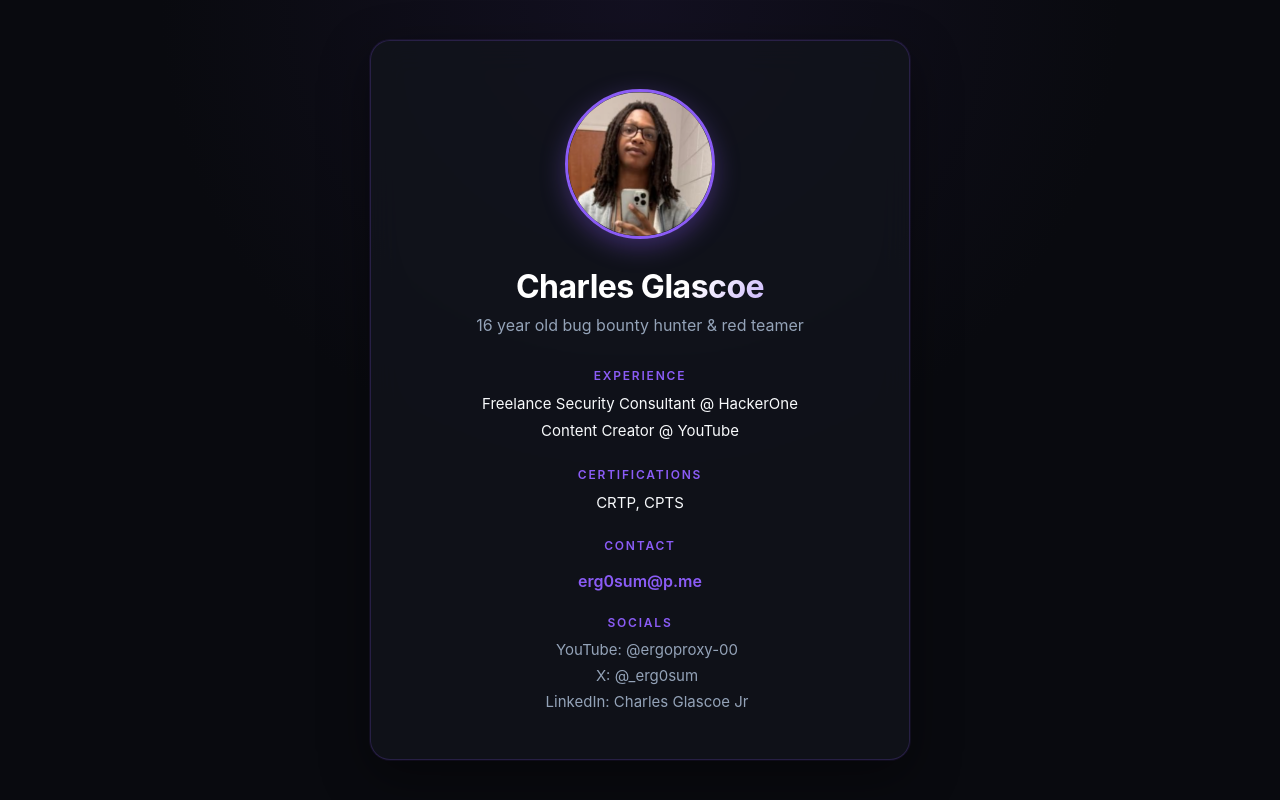
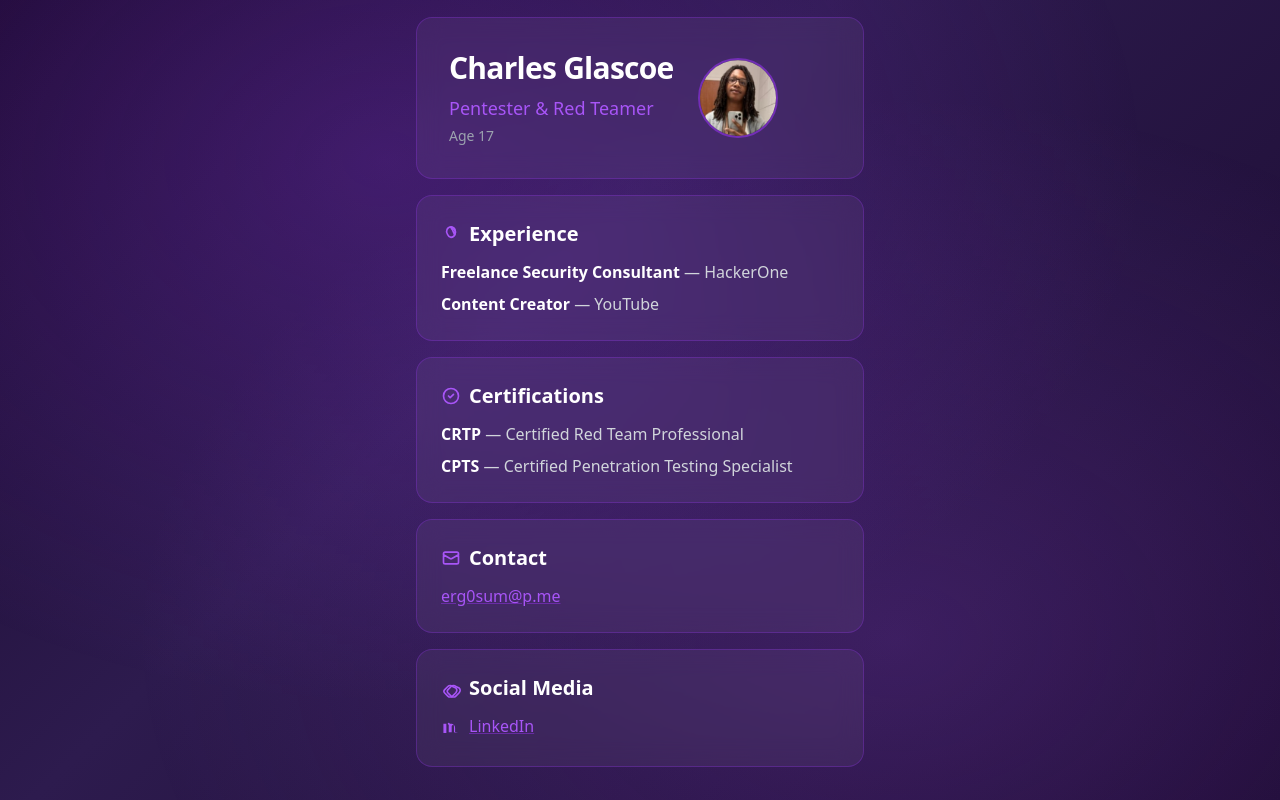
Before and after one commit to pure-nomad/pure-nomad.github.io, a plain HTML site: page index.html in a window 1280 px wide. Drawn offline with nearby package versions, Linux system fonts and the light colour scheme.

Commit message:
Update index.html

```diff
--- a/index.html
+++ b/index.html
@@ -1,171 +1,105 @@
-<!doctype html>
+<!DOCTYPE html>
 <html lang="en">
 <head>
-    <meta charset="UTF-8" />
-    <meta name="viewport" content="width=device-width, initial-scale=1.0" />
-    <title>Charles Glascoe</title>
+  <meta charset="UTF-8">
+  <meta name="viewport" content="width=device-width, initial-scale=1.0">
+  <title>Charles Glascoe — Pentester &amp; Red Teamer</title>
+  <script src="https://cdn.tailwindcss.com"></script>
+  <script>
+    tailwind.config = {
+      theme: { extend: { colors: { purple: { 400: '#a855f7', 500: '#9333ea', 600: '#7e22ce' } } } }
+    }
+  </script>
   <style>
-      :root {
-        --bg-dark: #090a0f;
-        --card-bg: rgba(18, 20, 28, 0.75);
-        --text-primary: #f8fafc;
-        --text-secondary: #94a3b8;
-        --accent-purple: #8B5CF6;
-        --accent-glow: rgba(139, 92, 246, 0.35);
-        --border-subtle: rgba(139, 92, 246, 0.2);
+    body {
+      background: linear-gradient(135deg, #1a0a2e 0%, #2d1b4e 40%, #1a0a2e 100%);
+      position: relative;
     }
-
-      * { box-sizing: border-box; margin: 0; padding: 0; }
-
-      body {
-        font-family: -apple-system, BlinkMacSystemFont, 'Segoe UI', Roboto, Helvetica, Arial, sans-serif;
-        background: radial-gradient(1200px circle at top center, rgba(139, 92, 246, 0.08), var(--bg-dark) 40%), var(--bg-dark);
-        color: var(--text-primary);
-        min-height: 100vh;
-        display: flex;
-        align-items: center;
-        justify-content: center;
-        padding: 20px;
+    body::before {
+      content: '';
+      position: fixed; inset: 0;
+      background: radial-gradient(ellipse at 30% 20%, rgba(147,51,234,0.25) 0%, transparent 60%),
+                  radial-gradient(ellipse at 70% 80%, rgba(168,85,247,0.2) 0%, transparent 60%);
+      pointer-events: none; z-index: -1;
     }
-
-      .container {
-        max-width: 540px;
-        width: 100%;
-        background: var(--card-bg);
-        backdrop-filter: blur(16px);
-        -webkit-backdrop-filter: blur(16px);
-        padding: 48px 36px;
-        border-radius: 20px;
-        border: 1px solid var(--border-subtle);
-        box-shadow: 0 16px 50px rgba(0, 0, 0, 0.4), 0 0 0 1px rgba(139, 92, 246, 0.1);
-        text-align: center;
-        animation: cardFadeIn 0.6s ease-out forwards;
+    @keyframes fadeInUp {
+      from { opacity: 0; transform: translateY(20px); }
+      to   { opacity: 1; transform: translateY(0); }
     }
-
-      img {
-        width: 150px;
-        height: 150px;
-        border-radius: 50%;
-        object-fit: cover;
-        border: 3px solid var(--accent-purple);
-        margin-bottom: 24px;
-        box-shadow: 0 8px 24px var(--accent-glow);
+    .fade-in {
+      animation: fadeInUp 0.8s ease-out both;
+    }
+    .section-hover {
       transition: transform 0.3s ease, box-shadow 0.3s ease;
     }
-
-      img:hover {
-        transform: scale(1.04);
-        box-shadow: 0 12px 32px rgba(139, 92, 246, 0.5);
+    .section-hover:hover {
+      transform: translateY(-4px);
+      box-shadow: 0 8px 30px rgba(147,51,234,0.3);
     }
-
-      h1 {
-        font-size: 32px;
-        font-weight: 700;
-        margin-bottom: 8px;
-        letter-spacing: -0.5px;
-        background: linear-gradient(135deg, #ffffff 60%, var(--accent-purple) 100%);
-        -webkit-background-clip: text;
-        background-clip: text;
-        color: transparent;
+    a.link-hover {
+      transition: color 0.3s ease, text-decoration-color 0.3s ease;
     }
-
-      .subtitle {
-        color: var(--text-secondary);
-        font-size: 16px;
-        margin-bottom: 32px;
-        line-height: 1.4;
-      }
-
-      .section-title {
-        font-size: 12px;
-        text-transform: uppercase;
-        letter-spacing: 1.8px;
-        color: var(--accent-purple);
-        margin-top: 24px;
-        margin-bottom: 10px;
-        font-weight: 600;
-        position: relative;
-        padding-left: 0;
-        text-align: center;
-      }
-
-      .section-title::before {
-  display: none;
-}
-
-      p {
-        margin: 5px 0;
-        font-size: 15px;
-        line-height: 1.5;
-        color: var(--text-primary);
-        text-align: center;
-      }
-
-      .email {
-        display: inline-block;
-        margin-top: 8px;
-        color: var(--accent-purple);
-        font-weight: 600;
-        text-decoration: none;
-        transition: opacity 0.2s ease, transform 0.2s ease;
-      }
-
-      .email:hover {
-        opacity: 0.85;
-        transform: translateY(-1px);
-      }
-
-      .socials a {
-        display: block;
-        color: var(--text-secondary);
-        text-decoration: none;
-        margin-top: 7px;
-        font-size: 15px;
-        padding-left: 12px;
-        border-left: 2px solid transparent;
-        transition: color 0.2s ease, transform 0.2s ease, border-color 0.2s ease;
-      }
-
-      .socials a:hover {
-        color: var(--accent-purple);
-        transform: translateX(4px);
-        border-left-color: var(--accent-purple);
-      }
-
-      @keyframes cardFadeIn {
-        from { opacity: 0; transform: translateY(12px); }
-        to   { opacity: 1; transform: translateY(0); }
-      }
-
-      @media (max-width: 600px) {
-        .container { padding: 36px 24px; border-radius: 16px; }
-        img { width: 130px; height: 130px; }
-        h1 { font-size: 28px; }
+    a.link-hover:hover {
+      color: #c084fc;
+      text-decoration-color: #c084fc;
     }
   </style>
 </head>
-  <body>
-    <div class="container">
-      <img src="pfp.png" alt="Charles Glascoe" />
-      <h1>Charles Glascoe</h1>
-      <p class="subtitle">16 year old bug bounty hunter & red teamer</p>
+<body class="min-h-screen flex items-center justify-center">
+  <div id="card" class="w-full max-w-md mx-4">
 
-      <div class="section-title">Experience</div>
-      <p>Freelance Security Consultant @ HackerOne</p>
-      <p>Content Creator @ YouTube</p>
+    <div class="fade-in section-hover bg-white/[0.05] backdrop-blur-md rounded-2xl p-8 mb-4 border border-purple-500/30">
+      <div class="flex items-center gap-6">
+        <div>
+          <h1 class="text-3xl font-bold text-white tracking-tight">Charles Glascoe</h1>
+          <p class="mt-2 text-lg text-purple-400">Pentester &amp; Red Teamer</p>
+          <p class="mt-1 text-sm text-gray-400">Age 17</p>
+        </div>
+        <img src="pfp.png" alt="Charles Glascoe" class="w-20 h-20 rounded-full border-2 border-purple-500/60 flex-shrink-0 object-cover">
+      </div>
+    </div>
 
-      <div class="section-title">Certifications</div>
-      <p>CRTP, CPTS</p>
+    <div class="fade-in section-hover bg-white/[0.05] backdrop-blur-md rounded-2xl p-6 mb-4 border border-purple-500/30" style="animation-delay: 0.15s;">
+      <h2 class="text-xl font-semibold text-white flex items-center gap-2">
+        <svg xmlns="http://www.w3.org/2000/svg" class="w-5 h-5 text-purple-400" fill="none" viewBox="0 0 24 24" stroke="currentColor"><path stroke-linecap="round" stroke-linejoin="round" stroke-width="2" d="M14.617 9.034a5.583 5.583 0 01-.593-1.623A5.583 5.583 0 0112 3.5h0a5.583 5.583 0 014.117 9.034z"/><path stroke-linecap="round" stroke-linejoin="round" stroke-width="2" d="M12 3.5a5.583 5.583 0 00-4.117 9.034A5.583 5.583 0 0012 16h0a5.583 5.583 0 004.117-9.034z"/></svg>
+        Experience
+      </h2>
+      <ul class="mt-3 space-y-2 text-gray-300">
+        <li><strong class="text-white">Freelance Security Consultant</strong> — HackerOne</li>
+        <li><strong class="text-white">Content Creator</strong> — YouTube</li>
+      </ul>
+    </div>
 
-      <div class="section-title">Contact</div>
-      <a href="mailto:erg0sum@p.me" class="email">erg0sum@p.me</a>
+    <div class="fade-in section-hover bg-white/[0.05] backdrop-blur-md rounded-2xl p-6 mb-4 border border-purple-500/30" style="animation-delay: 0.3s;">
+      <h2 class="text-xl font-semibold text-white flex items-center gap-2">
+        <svg xmlns="http://www.w3.org/2000/svg" class="w-5 h-5 text-purple-400" fill="none" viewBox="0 0 24 24" stroke="currentColor"><path stroke-linecap="round" stroke-linejoin="round" stroke-width="2" d="M9 12l2 2 4-4m6 2a9 9 0 11-18 0 9 9 0 0118 0z"/></svg>
+        Certifications
+      </h2>
+      <ul class="mt-3 space-y-2 text-gray-300">
+        <li><strong class="text-white">CRTP</strong> — Certified Red Team Professional</li>
+        <li><strong class="text-white">CPTS</strong> — Certified Penetration Testing Specialist</li>
+      </ul>
+    </div>
 
-      <div class="section-title">Socials</div>
-      <div class="socials">
-        <a href="https://www.youtube.com/@ergoproxy-00" target="_blank">YouTube: @ergoproxy-00</a>
-        <a href="https://x.com/_erg0sum" target="_blank">X: @_erg0sum</a>
-        <a href="https://www.linkedin.com/in/charles-glascoe-jr-949b44340/" target="_blank">LinkedIn: Charles Glascoe Jr</a>
+    <div class="fade-in section-hover bg-white/[0.05] backdrop-blur-md rounded-2xl p-6 mb-4 border border-purple-500/30" style="animation-delay: 0.45s;">
+      <h2 class="text-xl font-semibold text-white flex items-center gap-2">
+        <svg xmlns="http://www.w3.org/2000/svg" class="w-5 h-5 text-purple-400" fill="none" viewBox="0 0 24 24" stroke="currentColor"><path stroke-linecap="round" stroke-linejoin="round" stroke-width="2" d="M3 8l7.89 4.66a2 2 0 002.22 0L21 8M5 19h14a2 2 0 002-2V7a2 2 0 00-2-2H5a2 2 0 00-2 2v10a2 2 0 002 2z"/></svg>
+        Contact
+      </h2>
+      <a href="mailto:erg0sum@p.me" class="link-hover mt-3 inline-block text-purple-400 underline decoration-purple-500/50">erg0sum@p.me</a>
     </div>
+
+    <div class="fade-in section-hover bg-white/[0.05] backdrop-blur-md rounded-2xl p-6 mb-4 border border-purple-500/30" style="animation-delay: 0.6s;">
+      <h2 class="text-xl font-semibold text-white flex items-center gap-2">
+        <svg xmlns="http://www.w3.org/2000/svg" class="w-5 h-5 text-purple-400" fill="none" viewBox="0 0 24 24" stroke="currentColor"><path stroke-linecap="round" stroke-linejoin="round" stroke-width="2" d="M13.828 10.172a4 4 0 00-5.656 0l-4 4c-.96.96-.96 2.528 0 3.488l4 4a4 4 0 005.656 0l4-4a4 4 0 000-5.656z"/><path stroke-linecap="round" stroke-linejoin="round" stroke-width="2" d="M17.828 10.172a4 4 0 00-5.656 0l-4 4c-.96.96-.96 2.528 0 3.488l4 4a4 4 0 005.656 0l4-4a4 4 0 000-5.656z"/></svg>
+        Social Media
+      </h2>
+      <a href="https://www.linkedin.com/in/charles-glascoe-jr-949b44340/" target="_blank" rel="noopener noreferrer" class="link-hover mt-3 inline-flex items-center gap-2 text-purple-400 underline decoration-purple-500/50">
+        <svg xmlns="http://www.w3.org/2000/svg" class="w-5 h-5" fill="currentColor" viewBox="0 0 24 24"><path d="M20.447 20.452h-3.554v-6.19c0-2.18-.68-3.55-2.18-3.55-1.145 0-1.885.79-1.885 2.32v6.42H9.266V9.37h3.45c1.89 0 2.835 1.27 2.835 3.55v6.53zM10.5 9.37a1.2 1.2 0 11-2.4 0 1.2 1.2 0 012.4 0zM6.447 20.452H2.89V9.37h3.557v11.082z"/></svg>
+        LinkedIn
+      </a>
+    </div>
+
   </div>
 </body>
 </html>
```
Lines whose indentation alone changed are shown as unchanged.
